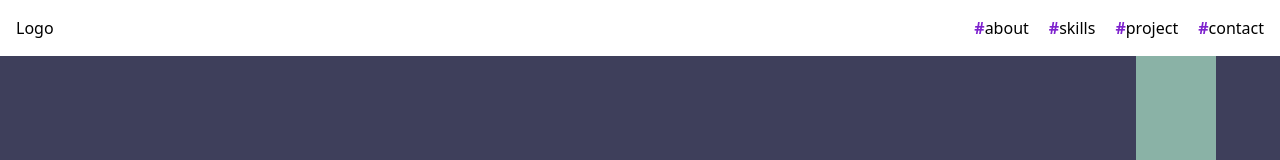
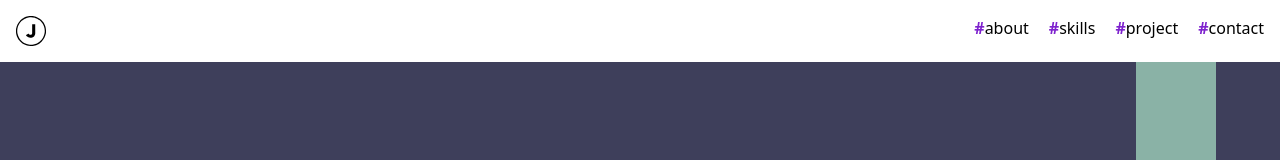
Before and after one commit to DwightJimenez/viter-portfolio, a React (Vite) app: page / in a window 1280 px wide. Shown: the top 160 px of the page. Built offline with nearby package versions, Linux system fonts and the light colour scheme.

Commit message:
Update favicon link and add SVG icon for improved branding

```diff
--- a/index.html
+++ b/index.html
@@ -2,7 +2,7 @@
 <html lang="en">
   <head>
     <meta charset="UTF-8" />
-    <link rel="icon" type="image/svg+xml" href="/vite.svg" />
+    <link rel="icon" type="image/svg+xml" href="/images/icon.svg" />
     <meta name="viewport" content="width=device-width, initial-scale=1.0" />
     <title>Portfolio</title>
   </head>
--- a/src/components/partials/Nav.jsx
+++ b/src/components/partials/Nav.jsx
@@ -3,37 +3,43 @@ import React from "react";
 const Nav = () => {
   return (
     <>
-      <header className=' bg-white fixed w-full z-50'>
-        <div className='container'>
-          <div className='flex justify-between py-4'>
-            <div>Logo</div>
+      <header className=" bg-white fixed w-full z-50">
+        <div className="container">
+          <div className="flex justify-between py-4">
             <div>
-              <ul className='flex gap-5'>
+              <img
+                src="/images/icon.svg"
+                alt="LOGO"
+                style={{ width: "30px", height: "30px" }}
+              />
+            </div>
+            <div>
+              <ul className="flex gap-5">
                 <li>
-                  <a href='#about'>
+                  <a href="#about">
                     {" "}
-                    <span className='text-purple-700 font-semibold'>#</span>
+                    <span className="text-purple-700 font-semibold">#</span>
                     about
                   </a>
                 </li>
                 <li>
-                  <a href='#skills'>
+                  <a href="#skills">
                     {" "}
-                    <span className='text-purple-700 font-semibold'>#</span>
+                    <span className="text-purple-700 font-semibold">#</span>
                     skills
                   </a>
                 </li>
                 <li>
-                  <a href='#project'>
+                  <a href="#project">
                     {" "}
-                    <span className='text-purple-700 font-semibold'>#</span>
+                    <span className="text-purple-700 font-semibold">#</span>
                     project
                   </a>
                 </li>
                 <li>
-                  <a href='#contact'>
+                  <a href="#contact">
                     {" "}
-                    <span className='text-purple-700 font-semibold'>#</span>
+                    <span className="text-purple-700 font-semibold">#</span>
                     contact
                   </a>
                 </li>
```
Also changed, not shown: public/images/icon.svg (added).
